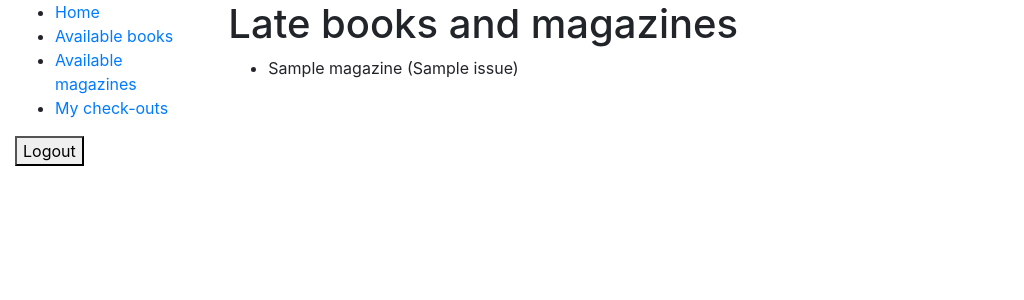
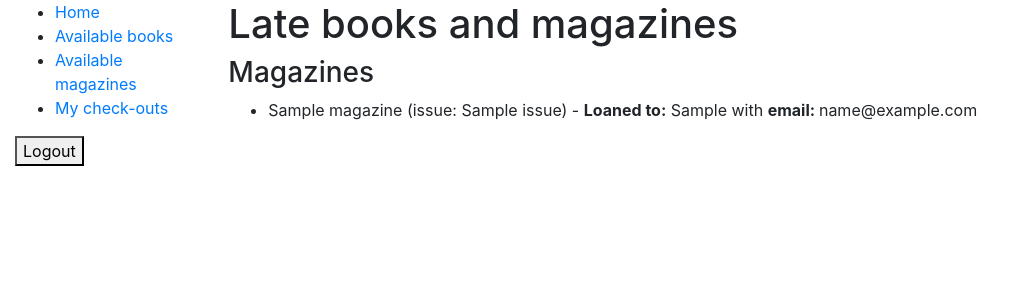
Before and after one commit to RytisDr/library-project_django, a Django app: template catalog_app/templates/past_due.html in a window 1280 px wide. Shown: the top 300 px of the page, without its empty margins (0-1024 px from the left). Run offline with Django 3.2, Linux system fonts and the light colour scheme; the template is opened without the code that fills it: most values are stand-ins (such as "Sample title", 1, 10 or a date in 2020); some libraries are stand-ins or nearby versions.

Commit message:
Implements listing of late articles in staff only past due page.

```diff
--- a/catalog_app/templates/past_due.html
+++ b/catalog_app/templates/past_due.html
@@ -3,15 +3,29 @@
 {% block title %}<title>Articles past due date</title>{% endblock %}
 {% block content %}
     <h1>Late books and magazines</h1>
-  {% if magazine_list %}
+  {% if late_magazines %}
+    <h3>Magazines</h3>
     <ul>
-    {% for magazine in magazine_list %}
+    {% for magazine in late_magazines %}
       <li>
-        {{ magazine.title }} ({{magazine.issue}})
+        {{ magazine.title }} (issue: {{magazine.issue}}) -
+        <strong>Loaned to:</strong> {{magazine.loaned_to}}
+        {% if magazine.loaned_to.email %} with <strong> email: </strong> {{magazine.loaned_to.email}} {% endif %}
       </li>
     {% endfor %}
   </ul>
+  {% elif late_books%}
+    <h3>Books</h3>
+    <ul>
+    {% for book in late_books %}
+      <li>
+        {{ book.title }} ({{book.author}}) -
+        <strong>Loaned to:</strong> {{book.loaned_to}}
+        {% if book.loaned_to.email %} with <strong> email: </strong> {{book.loaned_to.email}} {% endif %}
+      </li>
+    {% endfor %}
   {% else %}
     <p>No books/magazines are past due date.</p>
   {% endif %}
+
 {% endblock %}
```
Also changed, not shown: catalog_app/views.py (+8 -2 lines), db.sqlite3.
